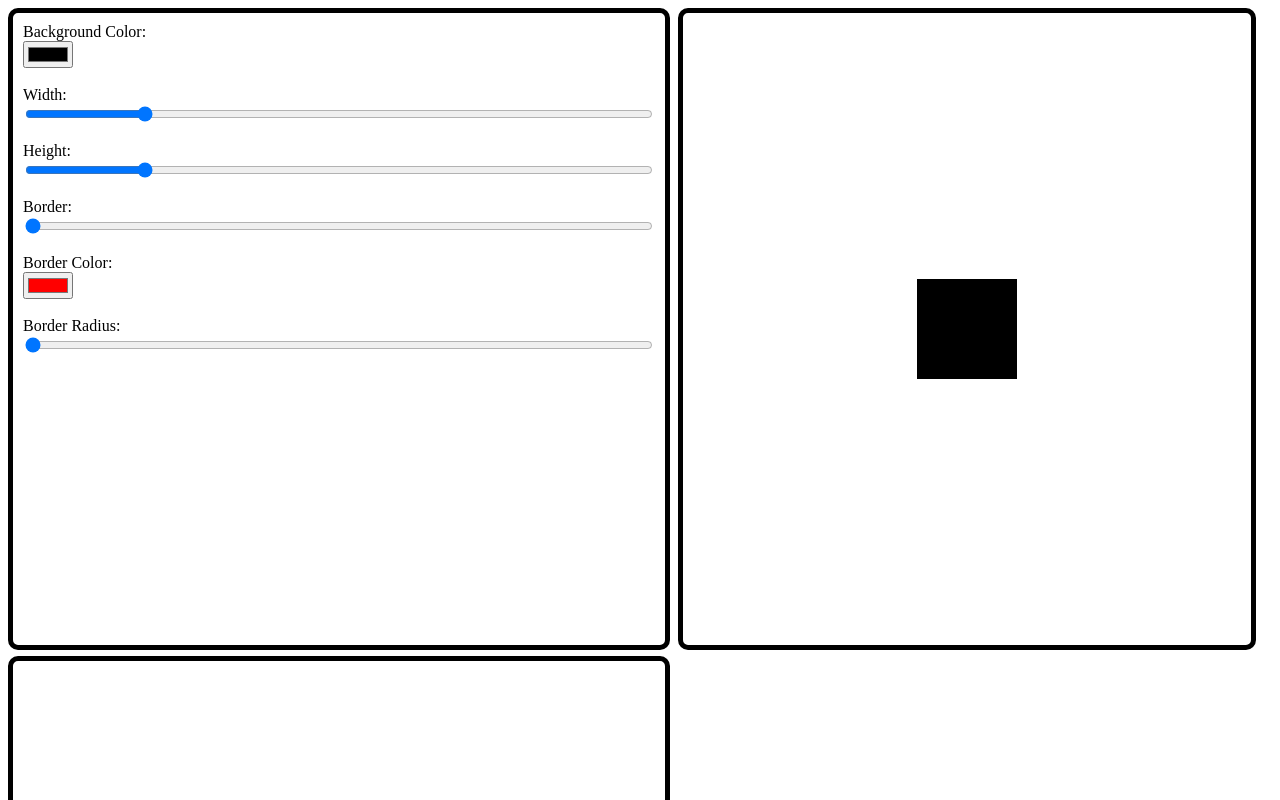
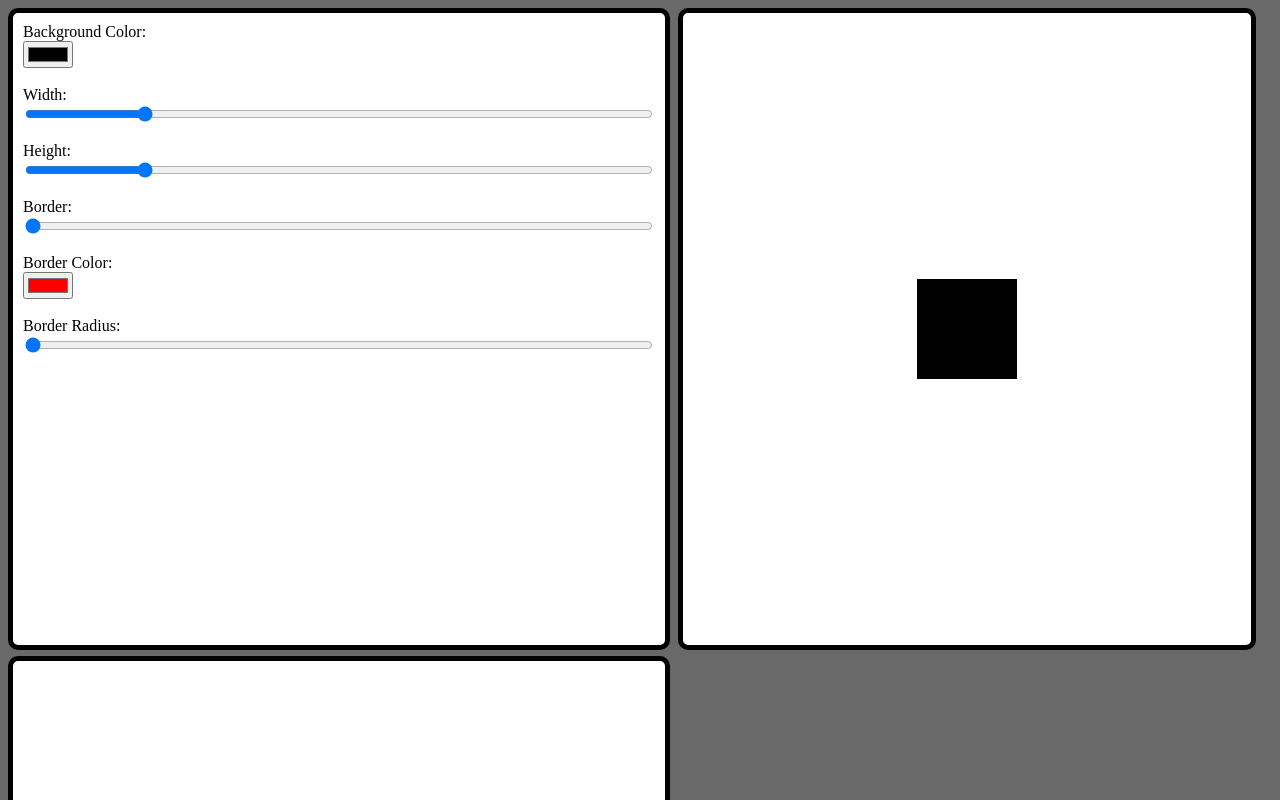
Before and after one commit to arthurbg-14/Dynamic-Css-Variable, a plain HTML site: page index.html in a window 1280 px wide. Drawn offline with Linux system fonts and the light colour scheme.

Commit message:
change background color

```diff
--- a/style.css
+++ b/style.css
@@ -1,3 +1,6 @@
+body {
+    background-color: dimgray;
+}
 .element {
     width: 100px;
     height: 100px;
@@ -19,6 +22,7 @@
     height: calc(80% - 28px);
     border: 5px solid black;
     border-radius: 10px;
+    background-color: white;
 }
 .demonstration {
     position: absolute;
@@ -27,6 +31,7 @@
     left: 53%;
     width: calc(45% - 8px);
     height: calc(80% - 8px);
+    background-color: white;
 }
 .code {
     padding: 10px;
@@ -36,4 +41,5 @@
     width: calc(50% - 8px);
     height: 80%;
     top: 82%;
+    background-color: white;
 }
```
Also changed, not shown: example.png.
